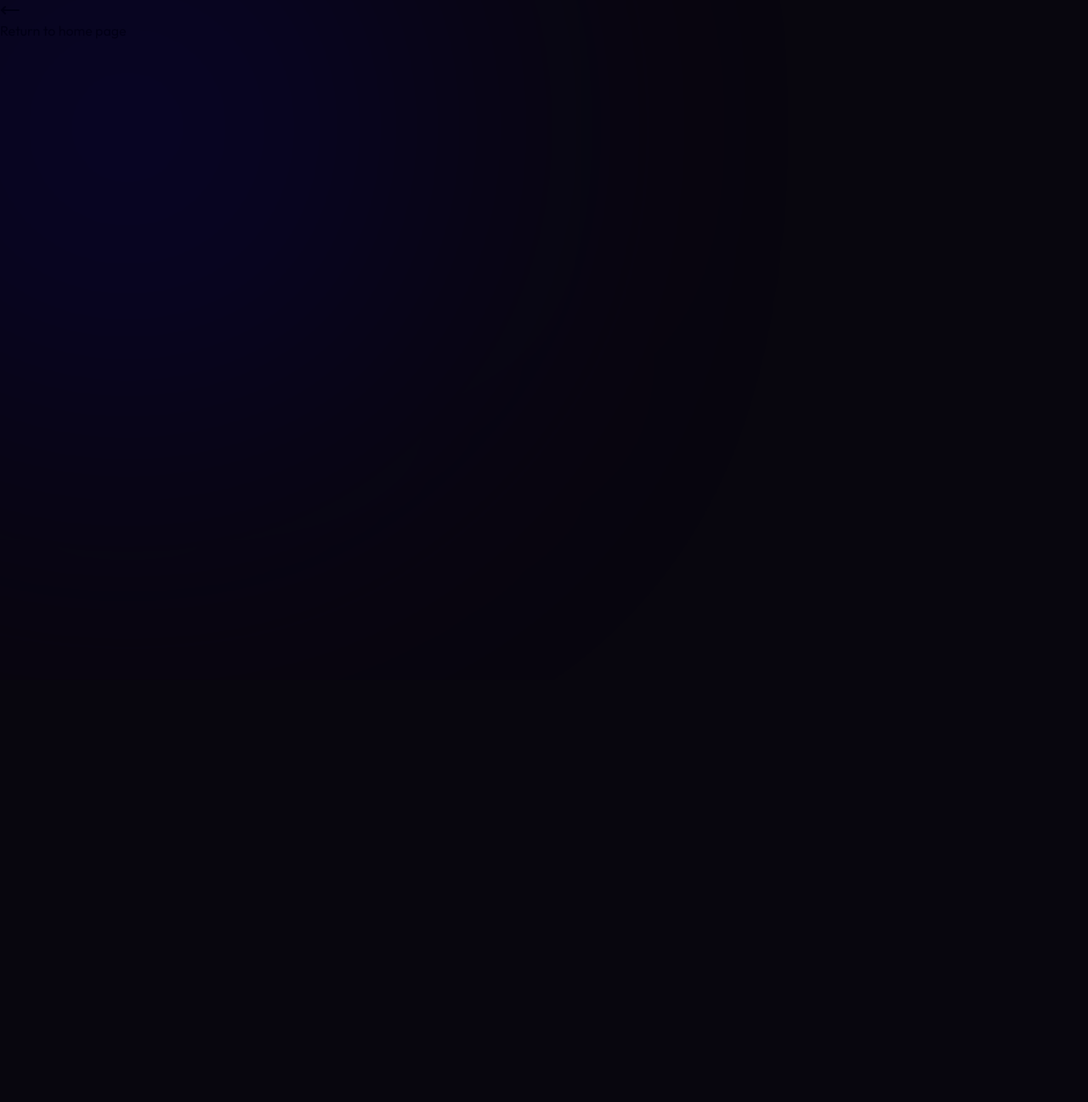
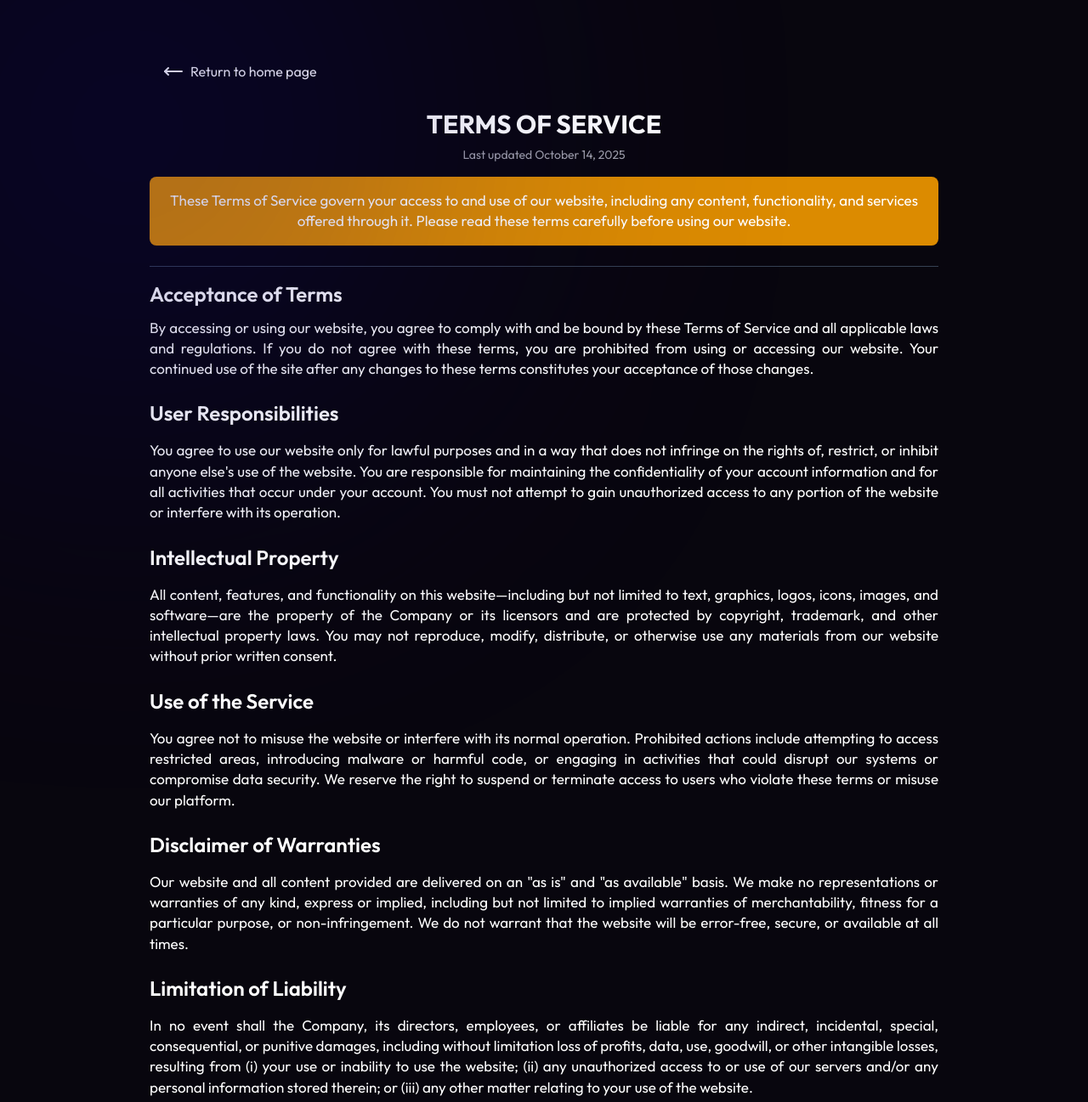
Before and after one commit to Shagital/shagital-home, a React (Vite) app: page /terms in a window 1280 px wide. Shown: the top 1297 px of the page at 85% size. Before the commit the page ends 800 px from the top, so only its background shows below. Built offline with nearby package versions, Linux system fonts and the light colour scheme.

Commit message:
updated terms and privacy

```diff
--- a/src/Pages/Terms.jsx
+++ b/src/Pages/Terms.jsx
@@ -1,18 +1,167 @@
 import React from "react";
-import Navbar from "../components/Navbar";
 import { MoveLeft } from "lucide-react";
+import { asset } from "../assets/asset";
+import { useNavigate } from "react-router-dom";
+import { motion } from "framer-motion";
 
 const Terms = () => {
+  const navigate = useNavigate();
   return (
-    <div className="relative bg-[#08060E] overflow-hidden h-screen">
+    <motion.div
+      initial={{ opacity: 0, y: 50 }}
+      animate={{ opacity: 5, y: 0 }}
+      exit={{ opacity: 0, y: 50 }}
+      transition={{ duration: 2, ease: "easeInOut" }}
+      className="relative bg-[#08060E] overflow-hidden text-white"
+    >
       <div className="absolute top-[-200px] left-[-200px] w-[700px] h-[700px] bg-[#0B037A] opacity-30 rounded-full blur-[200px] pointer-events-none z-0 " />
-      <div>
-        <div>
-          <MoveLeft/>
+      <div className=" mx-4 md:mx-16 lg:mx-44 text-white my-10 md:my-16">
+        <div
+          className="flex items-center gap-2 cursor-pointer px-4 py-2 hover:bg-gray-700 rounded-md w-max"
+          onClick={() => navigate(-1)}
+        >
+          <MoveLeft />
           <p>Return to home page</p>
         </div>
+        <div>
+  <div className="  mt-6 text-center">
+    <h1 className="text-3xl font-bold mb-2">TERMS OF SERVICE</h1>
+    <p className="text-zinc-400 text-sm md:text-sm">
+      Last updated <span>October 14, 2025</span>
+    </p>
+    <p className="my-4 text-sm md:text-[17px] rounded-lg w-full py-4 bg-[#DC8B00]">
+      These Terms of Service govern your access to and use of our website,
+      including any content, functionality, and services offered through it.
+      Please read these terms carefully before using our website.
+    </p>
+  </div>
+  <div>
+    <div className="space-y-4 mt-6">
+      <div className="w-full h-[1px] bg-gray-700 mb-4"></div>
+    </div>
+
+    <div>
+      <h2 className="text-2xl font-semibold">Acceptance of Terms</h2>
+      <p className="text-sm md:text-[17px] mt-3 text-justify">
+        By accessing or using our website, you agree to comply with and be bound
+        by these Terms of Service and all applicable laws and regulations. If
+        you do not agree with these terms, you are prohibited from using or
+        accessing our website. Your continued use of the site after any changes
+        to these terms constitutes your acceptance of those changes.
+      </p>
+    </div>
+
+    <div className="space-y-4 mt-6">
+      <h2 className="text-2xl font-semibold">User Responsibilities</h2>
+      <p className="text-sm md:text-[17px] mt-3 text-justify">
+        You agree to use our website only for lawful purposes and in a way that
+        does not infringe on the rights of, restrict, or inhibit anyone else's
+        use of the website. You are responsible for maintaining the
+        confidentiality of your account information and for all activities that
+        occur under your account. You must not attempt to gain unauthorized
+        access to any portion of the website or interfere with its operation.
+      </p>
+    </div>
+
+    <div className="space-y-4 mt-6">
+      <h2 className="text-2xl font-semibold">Intellectual Property</h2>
+      <p className="text-sm md:text-[17px] mt-3 text-justify">
+        All content, features, and functionality on this website—including but
+        not limited to text, graphics, logos, icons, images, and software—are
+        the property of the Company or its licensors and are protected by
+        copyright, trademark, and other intellectual property laws. You may not
+        reproduce, modify, distribute, or otherwise use any materials from our
+        website without prior written consent.
+      </p>
+    </div>
+
+    <div className="space-y-4 mt-6">
+      <h2 className="text-2xl font-semibold">Use of the Service</h2>
+      <p className="text-sm md:text-[17px] mt-3 text-justify">
+        You agree not to misuse the website or interfere with its normal
+        operation. Prohibited actions include attempting to access restricted
+        areas, introducing malware or harmful code, or engaging in activities
+        that could disrupt our systems or compromise data security. We reserve
+        the right to suspend or terminate access to users who violate these
+        terms or misuse our platform.
+      </p>
+    </div>
+
+    <div className="space-y-4 mt-6">
+      <h2 className="text-2xl font-semibold">Disclaimer of Warranties</h2>
+      <p className="text-sm md:text-[17px] mt-3 text-justify">
+        Our website and all content provided are delivered on an "as is" and "as
+        available" basis. We make no representations or warranties of any kind,
+        express or implied, including but not limited to implied warranties of
+        merchantability, fitness for a particular purpose, or non-infringement.
+        We do not warrant that the website will be error-free, secure, or
+        available at all times.
+      </p>
+    </div>
+
+    <div className="space-y-4 mt-6">
+      <h2 className="text-2xl font-semibold">Limitation of Liability</h2>
+      <p className="text-sm md:text-[17px] mt-3 text-justify">
+        In no event shall the Company, its directors, employees, or affiliates
+        be liable for any indirect, incidental, special, consequential, or
+        punitive damages, including without limitation loss of profits, data,
+        use, goodwill, or other intangible losses, resulting from (i) your use
+        or inability to use the website; (ii) any unauthorized access to or use
+        of our servers and/or any personal information stored therein; or (iii)
+        any other matter relating to your use of the website.
+      </p>
+    </div>
+
+    <div className="space-y-4 mt-6">
+      <h2 className="text-2xl font-semibold">Termination</h2>
+      <p className="text-sm md:text-[17px] mt-3 text-justify">
+        We may suspend or terminate your access to our website immediately,
+        without prior notice or liability, if you breach these Terms of Service.
+        Upon termination, your right to use the website will cease immediately.
+        All provisions that by their nature should survive termination shall
+        survive, including ownership provisions, warranty disclaimers, and
+        limitations of liability.
+      </p>
+    </div>
+
+    <div className="space-y-4 mt-6">
+      <h2 className="text-2xl font-semibold">Links to Other Websites</h2>
+      <p className="text-sm md:text-[17px] mt-3 text-justify">
+        Our website may contain links to third-party websites or services that
+        are not owned or controlled by us. We have no control over, and assume
+        no responsibility for, the content, privacy policies, or practices of
+        any third-party websites. You acknowledge and agree that we shall not be
+        responsible for any damages or losses caused by or in connection with
+        the use of such third-party websites or services.
+      </p>
+    </div>
+
+    <div className="space-y-4 mt-6">
+      <h2 className="text-2xl font-semibold">Changes to These Terms</h2>
+      <p className="text-sm md:text-[17px] mt-3 text-justify">
+        We may update these Terms of Service from time to time. Any changes will
+        be effective immediately upon posting the revised terms on this page. We
+        encourage you to review these terms periodically to stay informed about
+        any updates. Continued use of the website after changes have been made
+        signifies your acceptance of the revised Terms of Service.
+      </p>
+    </div>
+
+    <div className="space-y-4 mt-6">
+      <h2 className="text-2xl font-semibold">Governing Law</h2>
+      <p className="text-sm md:text-[17px] mt-3 text-justify">
+        These Terms of Service are governed by and construed in accordance with
+        the laws of your local jurisdiction, without regard to its conflict of
+        law provisions. Any disputes arising under or in connection with these
+        terms shall be subject to the exclusive jurisdiction of the competent
+        courts in your area.
+      </p>
+    </div>
+  </div>
+</div>
+
       </div>
-    </div>
+    </motion.div>
   );
 };
 
```
